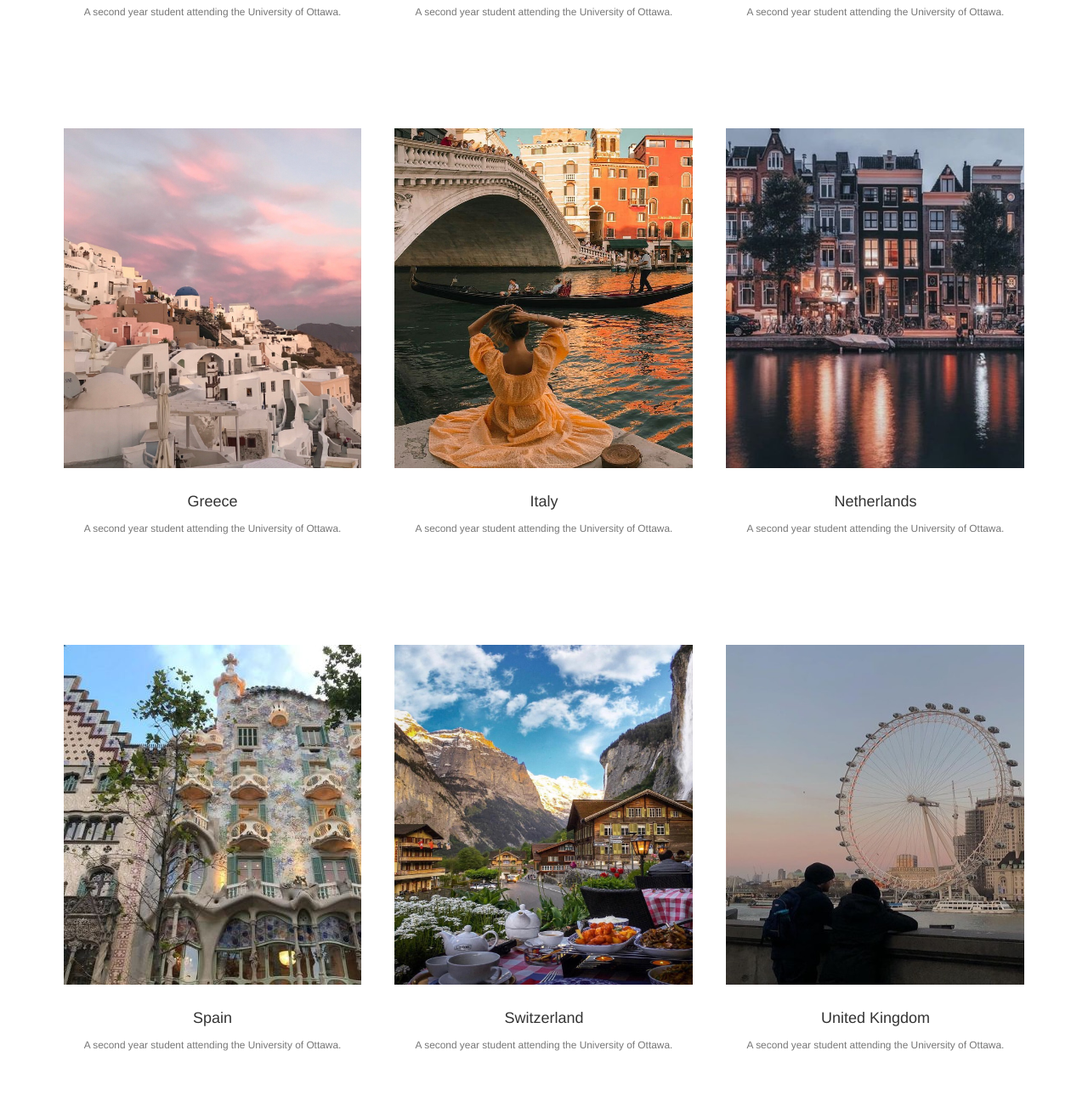
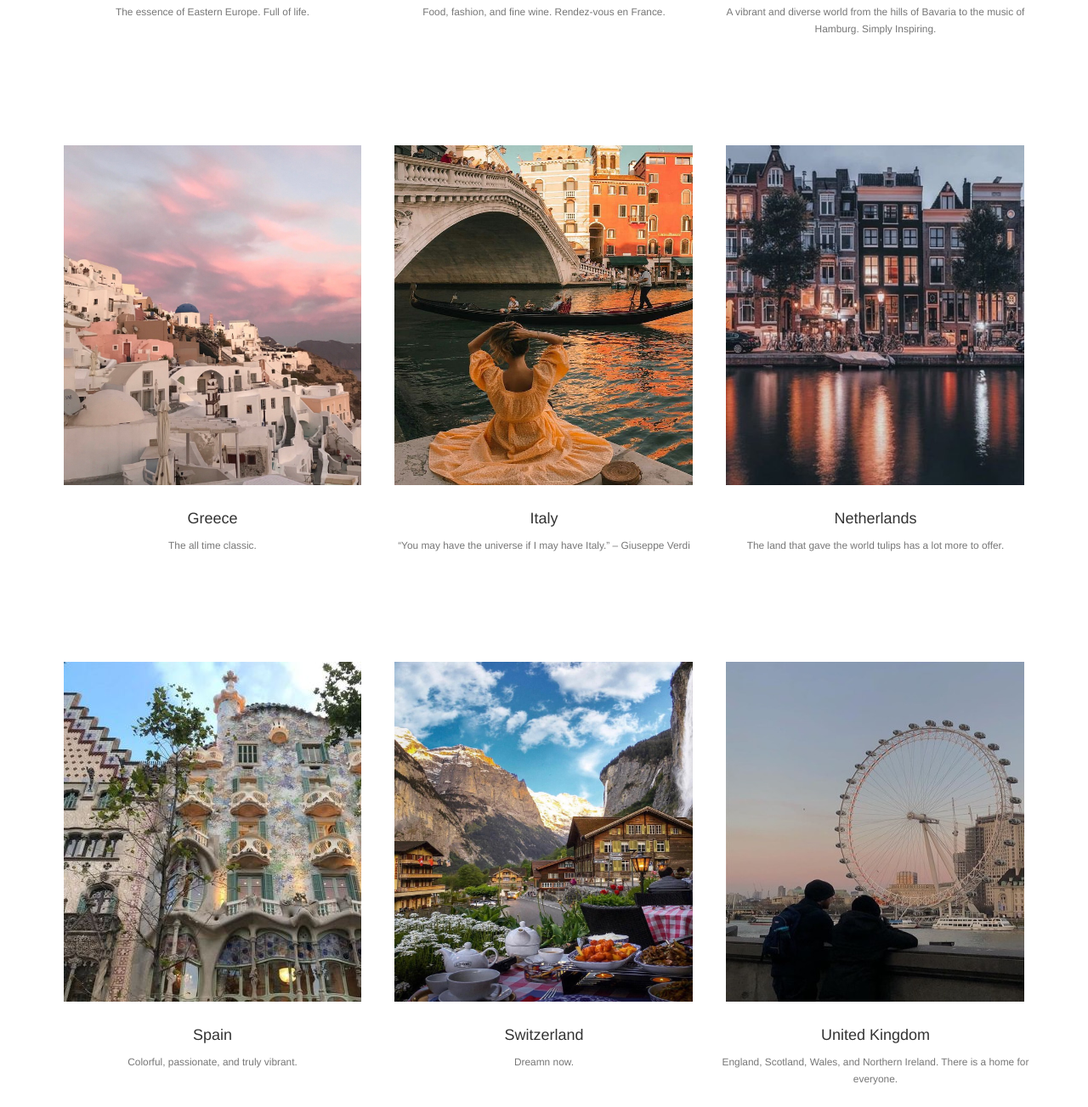
Before and after one commit to aa-sharma/aa-sharma.github.io, a plain HTML site: page explore-europe.html in a window 1280 px wide. Shown: the part 700-2003 px from the top of the page at 85% size. Before the commit the page ends 1963 px from the top, so only its background shows below. Drawn offline with nearby package versions, Linux system fonts and the light colour scheme.

Commit message:
Explore Europe

```diff
--- a/explore-europe.html
+++ b/explore-europe.html
@@ -63,7 +63,7 @@
             <br>
             <h4>Croatia</h4>
             <p>
-            <small class ="text-muted">A second year student attending the University of Ottawa.</small>
+            <small class ="text-muted">The essence of Eastern Europe. Full of life.</small>
             </p>
         </div>
 
@@ -79,7 +79,7 @@
           <br>
           <h4>France</h4>
           <p>
-          <small class ="text-muted">A second year student attending the University of Ottawa.</small>
+          <small class ="text-muted">Food, fashion, and fine wine. Rendez-vous en France.</small>
           </p>
       </div>
       <div class="container1 text-center">
@@ -94,7 +94,7 @@
         <br>
         <h4>Germany</h4>
         <p>
-        <small class ="text-muted">A second year student attending the University of Ottawa.</small>
+        <small class ="text-muted">A vibrant and diverse world from the hills of Bavaria to the music of Hamburg. Simply Inspiring.</small>
         </p>
     </div>
 
@@ -119,7 +119,7 @@
             <br>
             <h4>Greece</h4>
             <p>
-            <small class ="text-muted">A second year student attending the University of Ottawa.</small>
+            <small class ="text-muted">The all time classic.</small>
             </p>
         </div>
 
@@ -135,7 +135,7 @@
           <br>
           <h4>Italy</h4>
           <p>
-          <small class ="text-muted">A second year student attending the University of Ottawa.</small>
+          <small class ="text-muted">“You may have the universe if I may have Italy.” – Giuseppe Verdi</small>
           </p>
       </div>
 
@@ -152,7 +152,7 @@
         <br>
         <h4>Netherlands</h4>
         <p>
-        <small class ="text-muted">A second year student attending the University of Ottawa.</small>
+        <small class ="text-muted">The land that gave the world tulips has a lot more to offer.</small>
         </p>
     </div>
 
@@ -175,7 +175,7 @@
             <br>
             <h4>Spain</h4>
             <p>
-            <small class ="text-muted">A second year student attending the University of Ottawa.</small>
+            <small class ="text-muted">Colorful, passionate, and truly vibrant.</small>
             </p>
         </div>
 
@@ -191,7 +191,7 @@
           <br>
           <h4>Switzerland</h4>
           <p>
-          <small class ="text-muted">A second year student attending the University of Ottawa.</small>
+          <small class ="text-muted">Dreamn now.</small>
           </p>
       </div>
 
@@ -208,7 +208,7 @@
         <h4>United Kingdom</h4>
         <p>
 
-        <small class ="text-muted">A second year student attending the University of Ottawa.</small>
+        <small class ="text-muted">England, Scotland, Wales, and Northern Ireland. There is a home for everyone.</small>
         </p>
     </div>
 
```
